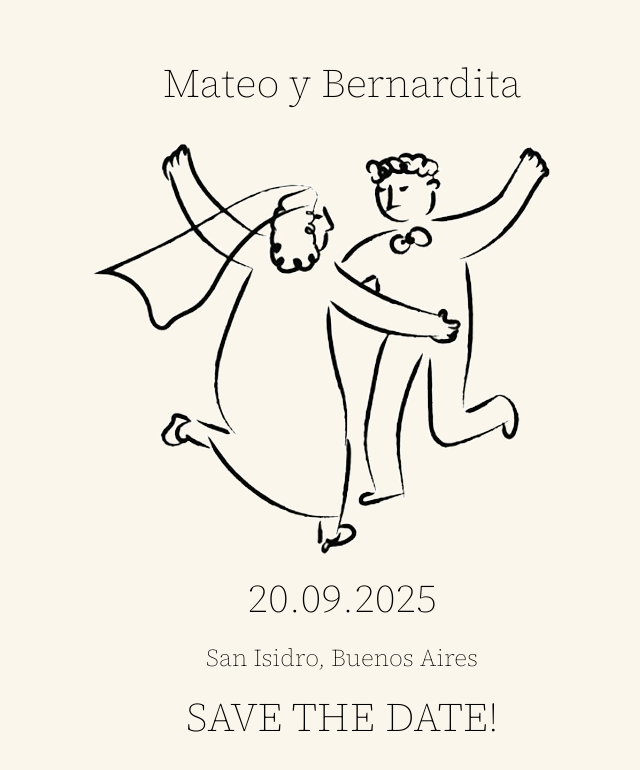
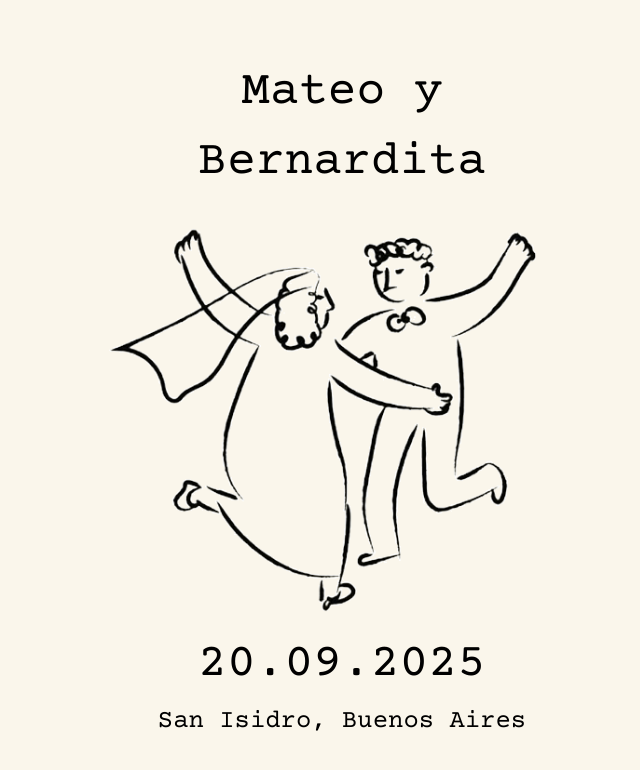
Before and after one commit to unmateo/mateoybernardita, a Next.js app: page / in a window 1280 px wide. Shown: the top 770 px of the page, without its empty margins (298-938 px from the left). Built offline with nearby package versions, Linux system fonts and the light colour scheme.

Commit message:
new font

```diff
--- a/app/global.css
+++ b/app/global.css
@@ -1,12 +1,6 @@
 
 
 p {
-    font-family: "Source Serif 4", serif;
-    font-optical-sizing: auto;
+    font-family: "Courier Prime", monospace;
     font-style: normal;
-    /* border: 1px solid red; */
 }
-
-/* img {
-    border: 1px solid blue;
-} */
--- a/app/layout.tsx
+++ b/app/layout.tsx
@@ -17,9 +17,8 @@ export default function RootLayout({
         <meta property="og:url" content="https://www.mateoybernardita.com.ar" />
         <link rel="preconnect" href="https://fonts.googleapis.com"/>
         <link rel="preconnect" href="https://fonts.gstatic.com" crossOrigin="anonymous"/>
-        <link href="https://fonts.googleapis.com/css2?family=Source+Serif+4:ital,opsz,wght@0,8..60,200;1,8..60,200&display=swap" rel="stylesheet"/>
+        <link href="https://fonts.googleapis.com/css2?family=Courier+Prime:ital,wght@0,400;0,700;1,400;1,700&display=swap" rel="stylesheet"/>
       </head>
-
       <body>
         {children}
         <Analytics />
--- a/app/page.tsx
+++ b/app/page.tsx
@@ -17,20 +17,20 @@ export default function Page() {
       top: 0,
       left: 0
     }}>
-      <p style={{ fontSize: "2.5rem", fontWeight: 200, margin: "0.5rem"}}>Mateo y Bernardita</p>
+      <p style={{ fontSize: "clamp(2rem, 4vw, 3rem)", fontWeight: 100, margin: "0.5rem"}}>Mateo y</p>
+      <p style={{ fontSize: "clamp(2rem, 4vw, 3rem)", fontWeight: 100, margin: "0.5rem"}}>Bernardita</p>
       <img
         src="/dancers.gif"
         alt="background"
         style={{
-          margin: "0.5rem",
-          maxWidth: "100%",
-          maxHeight: "100%",
+          margin: "1rem",
+          maxWidth: "80%",
+          maxHeight: "400px",
           objectFit: "contain"
         }}
       />
-      <p style={{ fontSize: "2.5rem", fontWeight: 300, margin:"0.5rem" }}>20.09.2025</p>
-      <p style={{ fontSize: "1.5rem", fontWeight: 200, margin:"0.5rem" }}>San Isidro, Buenos Aires</p>
-      <p style={{ fontSize: "2.5rem", fontWeight: 300, margin:"0.5rem" }}>SAVE THE DATE!</p>
+      <p style={{ fontSize: "clamp(2rem, 4vw, 3rem)", fontWeight: 300, margin:"0.5rem" }}>20.09.2025</p>
+      <p style={{ fontSize: "clamp(1rem, 2vw, 2rem)", fontWeight: 200, margin:"0.5rem" }}>San Isidro, Buenos Aires</p>
     </div>
   )
 }
```
